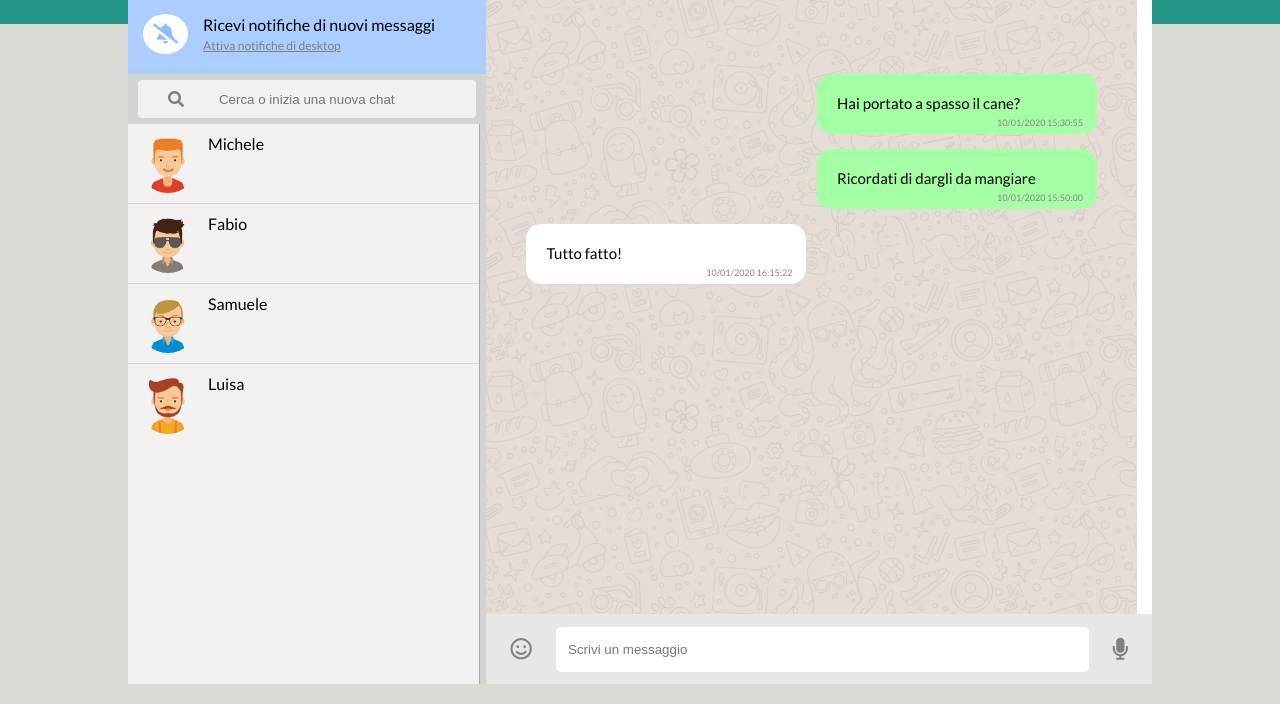
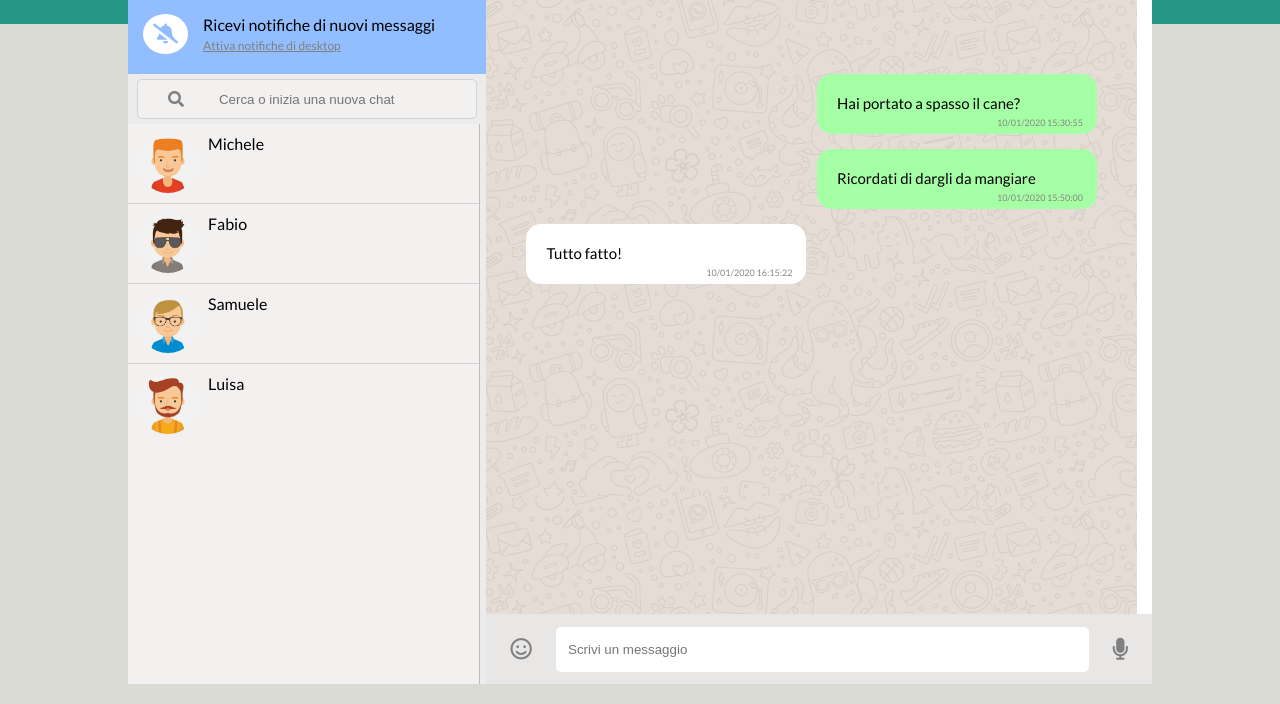
Before and after one commit to Pievisco89/js-html-css-boolzap, a plain HTML site: page index.html in a window 1280 px wide. Shown: the part 96-800 px from the top of the page. Drawn offline with nearby package versions, Linux system fonts and the light colour scheme.

Commit message:
finito - fatto qualche aggiustamento

```diff
--- a/assets/css/style.css
+++ b/assets/css/style.css
@@ -31,12 +31,14 @@ body{
   float: left;
 }
 
-/* Container .left */
+/*
+Container .left
+*/
 .container .left{
   width: 35%;
-  background-color: violet;
 }
 
+/* container left header */
 .container .left header{
   height: 70px;
   background-color: rgb(233, 230, 230);
@@ -77,16 +79,17 @@ body{
   cursor: pointer;
 }
 
+/* container left main */
 .container .left main{
   height: calc(100% - 70px);
-  background-color: lightgray;
+  background-color: #ececec;
 }
 
 .container .left main .top{
   display: flex;
   align-items: center;
   height: 80px;
-  background-color: rgb(171, 205, 255);
+  background-color: rgb(146, 190, 255);
 }
 
 .container .left main .top i{
@@ -168,11 +171,14 @@ body{
   font-size: 16px;
 }
 
-/* Container right */
+/*
+Container right
+*/
 .container .right{
   width: 65%;
 }
 
+/* container right header */
 .container .right header,
 .container .right footer{
   display: flex;
@@ -192,12 +198,13 @@ body{
   color: grey;
 }
 
+/* container right box-msg */
 .container .right .box-msg{
   height: calc(100% - 140px);
   border-right: 15px solid white;
   background-image: url("../img/mine.jpg");
   padding: 80px 40px;
-
+  overflow: auto;
 }
 
 .container .right .box-msg .msg{
--- a/index.html
+++ b/index.html
@@ -9,7 +9,7 @@
   <link rel="stylesheet" href="https://cdnjs.cloudflare.com/ajax/libs/font-awesome/5.15.3/css/all.min.css">
   <script src="https://cdn.jsdelivr.net/npm/vue@2/dist/vue.js"></script>
   <link rel="stylesheet" href="assets/css/style.css">
-  <title>Bolzapp</title>
+  <title>Boolzapp</title>
 </head>
 <body>
 
@@ -55,8 +55,7 @@
               v-for="contact in contacts"
             >
               <img
-                :src="'assets/img/avatar'+ contact.avatar + '.jpg'"
-                alt="avatar+ 'contact.avatar'"
+                :src="'assets/img/avatar' + contact.avatar + '.jpg'"
               >
               <span>{{contact.name}}</span>
             </li>
@@ -123,10 +122,7 @@
 
     </main>
 
-
-
   </div>
-
 
   <script src="assets/js/script.js"></script>
 </body>
```
